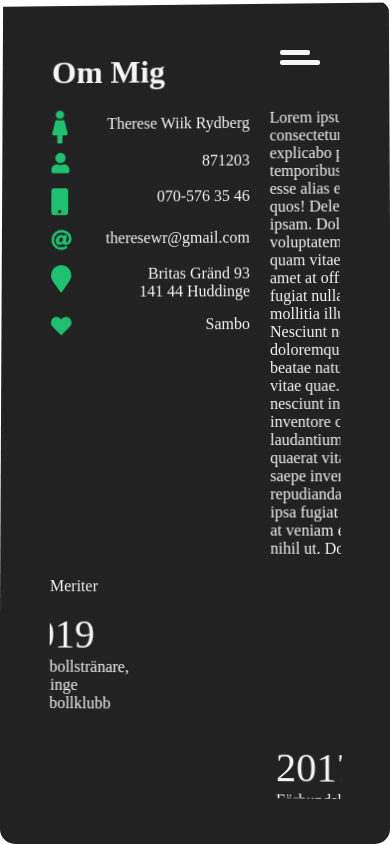
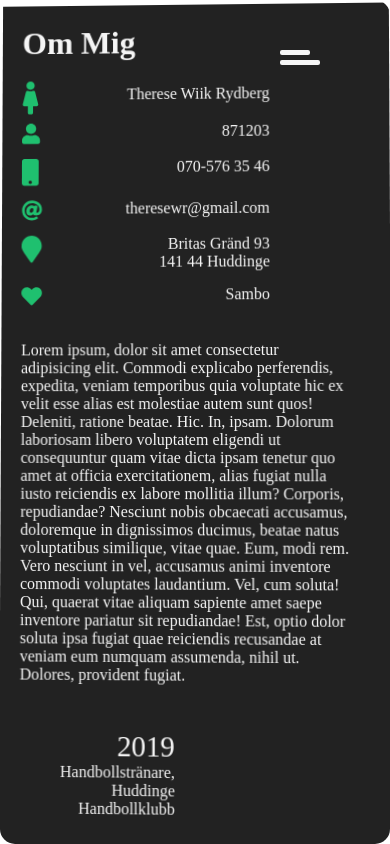
Before and after one commit to luebiff/tessPortfolio, a React (Create React App) app: page /about in a window 390 px wide. Built offline with nearby package versions, Linux system fonts and the light colour scheme.

Commit message:
mobile style on about me

```diff
--- a/src/components/About.js
+++ b/src/components/About.js
@@ -96,7 +96,6 @@ export class About extends Component {
                    </div>
                 </div>
                 <div className="qualificationsContainer">
-                    <p className="">Meriter</p>
                     <div className="qualifications">
                         <div className="qualification">
                             <div className="info">
--- a/src/components/Navbar.js
+++ b/src/components/Navbar.js
@@ -43,7 +43,7 @@ export class Navbar extends Component {
         </NavLink>
         <NavLink onClick={this.handleNavClick} activeClassName="activeLink" className="link" to="/about">
           <FontAwesomeIcon icon={faSmile} />
-          <p className="navTxt">Ommig</p>
+          <p className="navTxt">Om mig</p>
         </NavLink>
         <NavLink onClick={this.handleNavClick} activeClassName="activeLink" className="link" to="/work">
           <FontAwesomeIcon icon={faBriefcase} />
--- a/src/scss/about/about.scss
+++ b/src/scss/about/about.scss
@@ -229,3 +229,100 @@
     }
   }
 }
+
+@media #{$tablet} {
+  .aboutContainer {
+    .infoContainer {
+      display: grid;
+      grid-template-columns: 1fr;
+      grid-template-rows: auto auto;
+      margin-bottom: 50px;
+
+      .aboutInfo {
+        max-width: 250px;
+        min-width: 200px;
+        grid-column: 1/3;
+        grid-row: 1/2;
+      }
+
+      .personalLetter {
+        grid-column: 1/2;
+        grid-row: 2/3;
+      }
+    }
+  }
+}
+
+@media #{$phone} {
+  .aboutContainer {
+    .qualificationsContainer {
+      .qualifications {
+        .qualification,
+        .qualification2 {
+          height: 100px;
+          .info {
+            .year {
+              font-size: 1.8rem;
+            }
+            .qualiName {
+            }
+          }
+        }
+        .qualification {
+          .info {
+            top: -5px;
+            left: 55px;
+            text-align: end;
+            width: 150px;
+          }
+        }
+        .qualification2 {
+          .info {
+            top: -5px;
+            right: 55px;
+            width: 150px;
+          }
+        }
+        .line {
+          height: 2px;
+          width: 180px;
+          margin-top: 0px;
+          background: $primaryColor;
+          // transform: rotate(45deg);
+          // transform: rotate(45deg) translatex(-120%) translatey(0px);
+          transform: rotate(90deg) translatex(-100%);
+          animation: grow 1s linear forwards;
+          animation-delay: 1s;
+        }
+        .line2 {
+          height: 2px;
+          width: 180px;
+          margin-top: 0px;
+          background: $primaryColor;
+          // transform: rotate(-45deg) translatex(120%) translatey(0);
+          transform: rotate(90deg) translatex(-100%);
+          animation: grow2 1s linear forwards;
+          animation-delay: 1s;
+        }
+        @keyframes grow {
+          0% {
+            transform: rotate(90deg) translatex(-100%);
+          }
+
+          100% {
+            transform: rotate(90deg) translatex(0px);
+          }
+        }
+        @keyframes grow2 {
+          0% {
+            transform: rotate(-90deg) translatex(100%);
+          }
+
+          100% {
+            transform: rotate(-90deg) translatex(0px);
+          }
+        }
+      }
+    }
+  }
+}
--- a/src/scss/main.scss
+++ b/src/scss/main.scss
@@ -202,6 +202,9 @@ html {
     height: 100vh;
     overflow: hidden;
 
+    .contentContainer {
+      padding: 20px;
+    }
     #container {
       width: 100%;
       height: 100%;
@@ -221,3 +224,9 @@ html {
     display: none;
   }
 }
+
+@media #{$phone} {
+  .contentContainer {
+    padding: 20px;
+  }
+}
--- a/src/scss/variables/variables.scss
+++ b/src/scss/variables/variables.scss
@@ -4,5 +4,5 @@ $primaryBg: #222222;
 $secendaryBg: #444444;
 $primaryTxtColor: #f5f5f5;
 
-$phone: "only screen and (max-width : 320px)";
+$phone: "only screen and (max-width : 700px)";
 $tablet: "only screen and (max-width : 1367px)";
--- a/src/scss/work/work.scss
+++ b/src/scss/work/work.scss
@@ -10,7 +10,7 @@
     grid-gap: 20px;
     overflow-y: scroll;
     //overflow-x: hidden;
-    // height: 100%;
+
     .workCard {
       height: 200px;
       width: 100%;
```
